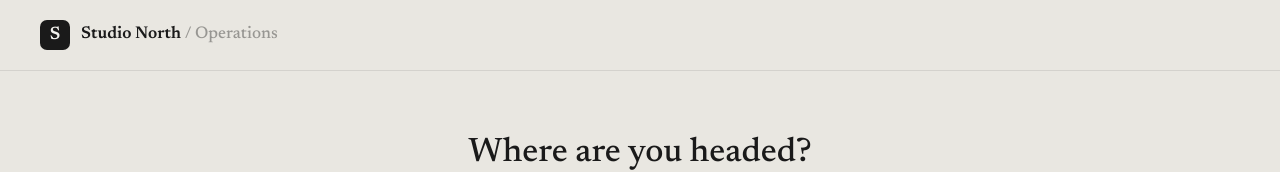
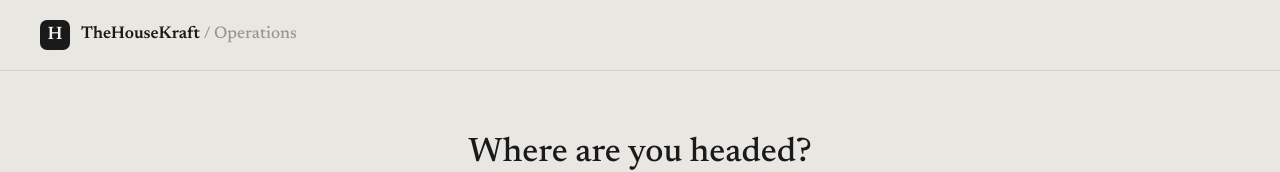
Before and after one commit to thehousekraft/hk-resource-planner, a Next.js app: page / in a window 1280 px wide. Shown: the top 172 px of the page. Built offline with nearby package versions, Linux system fonts and the light colour scheme; no server answers.

Commit message:
Rebrand landing page from Studio North to TheHouseKraft

```diff
--- a/src/app/page.tsx
+++ b/src/app/page.tsx
@@ -50,10 +50,10 @@ export default async function LandingPage() {
             fontSize: 18,
           }}
         >
-          S
+          H
         </div>
         <div style={{ fontFamily: "var(--font-newsreader), serif", fontSize: 17, fontWeight: 600, color: "#1a1a1a" }}>
-          Studio North <span style={{ color: "rgba(0,0,0,.35)", fontWeight: 400 }}>/ Operations</span>
+          TheHouseKraft <span style={{ color: "rgba(0,0,0,.35)", fontWeight: 400 }}>/ Operations</span>
         </div>
       </div>
 
```
